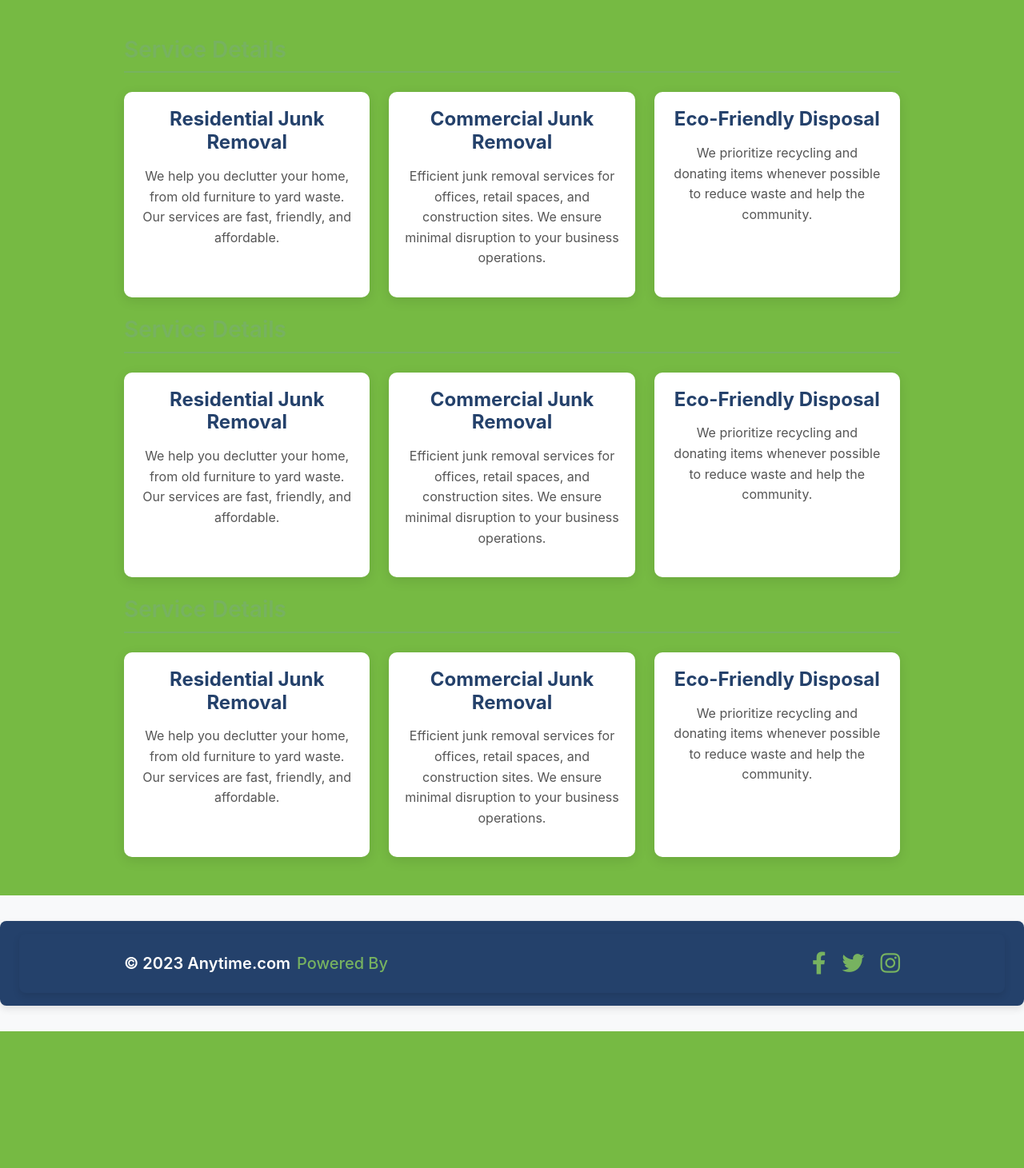
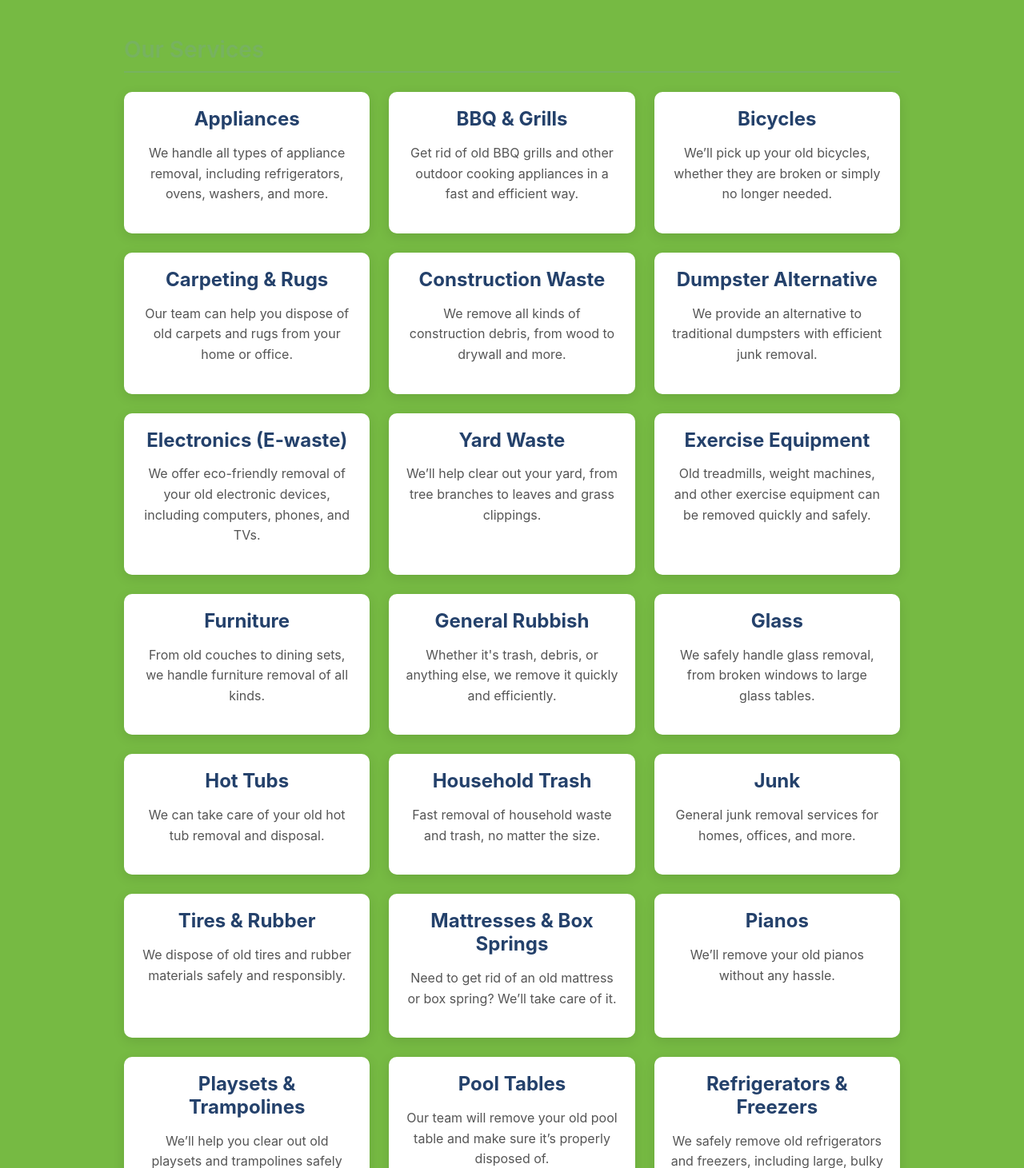
Before and after one commit to dagreatcode/Anytime, a React (Create React App) app in the folder client/: page /Service in a window 1280 px wide. Shown: the part 1669-3130 px from the top of the page at 80% size. Before the commit the page ends 2959 px from the top, so only its background shows below. Built offline with nearby package versions, Linux system fonts and the light colour scheme.

Commit message:
updated more content

```diff
--- a/client/src/containers/Profile/Profile.jsx
+++ b/client/src/containers/Profile/Profile.jsx
@@ -1,6 +1,32 @@
 import React from "react";
 import Images from "./Images.jsx"; // Assuming Images component showcases images of services
 import "./Profile.css"; // Create a CSS file for styles
+
+const services = [
+  { name: "Appliances", description: "We handle all types of appliance removal, including refrigerators, ovens, washers, and more." },
+  { name: "BBQ & Grills", description: "Get rid of old BBQ grills and other outdoor cooking appliances in a fast and efficient way." },
+  { name: "Bicycles", description: "We’ll pick up your old bicycles, whether they are broken or simply no longer needed." },
+  { name: "Carpeting & Rugs", description: "Our team can help you dispose of old carpets and rugs from your home or office." },
+  { name: "Construction Waste", description: "We remove all kinds of construction debris, from wood to drywall and more." },
+  { name: "Dumpster Alternative", description: "We provide an alternative to traditional dumpsters with efficient junk removal." },
+  { name: "Electronics (E-waste)", description: "We offer eco-friendly removal of your old electronic devices, including computers, phones, and TVs." },
+  { name: "Yard Waste", description: "We’ll help clear out your yard, from tree branches to leaves and grass clippings." },
+  { name: "Exercise Equipment", description: "Old treadmills, weight machines, and other exercise equipment can be removed quickly and safely." },
+  { name: "Furniture", description: "From old couches to dining sets, we handle furniture removal of all kinds." },
+  { name: "General Rubbish", description: "Whether it's trash, debris, or anything else, we remove it quickly and efficiently." },
+  { name: "Glass", description: "We safely handle glass removal, from broken windows to large glass tables." },
+  { name: "Hot Tubs", description: "We can take care of your old hot tub removal and disposal." },
+  { name: "Household Trash", description: "Fast removal of household waste and trash, no matter the size." },
+  { name: "Junk", description: "General junk removal services for homes, offices, and more." },
+  { name: "Tires & Rubber", description: "We dispose of old tires and rubber materials safely and responsibly." },
+  { name: "Mattresses & Box Springs", description: "Need to get rid of an old mattress or box spring? We’ll take care of it." },
+  { name: "Pianos", description: "We’ll remove your old pianos without any hassle." },
+  { name: "Playsets & Trampolines", description: "We’ll help you clear out old playsets and trampolines safely and efficiently." },
+  { name: "Pool Tables", description: "Our team will remove your old pool table and make sure it’s properly disposed of." },
+  { name: "Refrigerators & Freezers", description: "We safely remove old refrigerators and freezers, including large, bulky units." },
+  { name: "Scrap Metals", description: "We accept all kinds of scrap metal and will dispose of it responsibly." },
+  { name: "Televisions", description: "Old TVs? We’ll take them off your hands and dispose of them safely." },
+];
 
 const Profile = () => {
   return (
@@ -19,104 +45,23 @@ const Profile = () => {
         {/* Images Section */}
         <Images className="service-images mb-5" />
 
-        {/* Service Details Section */}
-        <h2 className="section-subtitle my-4">Service Details</h2>
+        {/* Service List */}
+        <h2 className="section-subtitle my-4">Our Services</h2>
         <div className="row">
-          {/* Service Card 1 */}
-          <div className="col-md-4">
-            <div className="service-card">
-              <h3>Residential Junk Removal</h3>
-              <p>
-                We help you declutter your home, from old furniture to yard waste. Our services are fast, friendly, and affordable.
-              </p>
+          {services.map((service, index) => (
+            <div className="col-md-4 mb-4" key={index}>
+              <div className="service-card">
+                <h3>{service.name}</h3>
+                <p>{service.description}</p>
+              </div>
             </div>
-          </div>
+          ))}
+        </div>
 
-          {/* Service Card 2 */}
-          <div className="col-md-4">
-            <div className="service-card">
-              <h3>Commercial Junk Removal</h3>
-              <p>
-                Efficient junk removal services for offices, retail spaces, and construction sites. We ensure minimal disruption to your business operations.
-              </p>
-            </div>
-          </div>
-
-          {/* Service Card 3 */}
-          <div className="col-md-4">
-            <div className="service-card">
-              <h3>Eco-Friendly Disposal</h3>
-              <p>
-                We prioritize recycling and donating items whenever possible to reduce waste and help the community.
-              </p>
-            </div>
-          </div>
-        </div>
-        {/* Service Details Section */}
-        <h2 className="section-subtitle my-4">Service Details</h2>
-        <div className="row">
-          {/* Service Card 1 */}
-          <div className="col-md-4">
-            <div className="service-card">
-              <h3>Residential Junk Removal</h3>
-              <p>
-                We help you declutter your home, from old furniture to yard waste. Our services are fast, friendly, and affordable.
-              </p>
-            </div>
-          </div>
-
-          {/* Service Card 2 */}
-          <div className="col-md-4">
-            <div className="service-card">
-              <h3>Commercial Junk Removal</h3>
-              <p>
-                Efficient junk removal services for offices, retail spaces, and construction sites. We ensure minimal disruption to your business operations.
-              </p>
-            </div>
-          </div>
-
-          {/* Service Card 3 */}
-          <div className="col-md-4">
-            <div className="service-card">
-              <h3>Eco-Friendly Disposal</h3>
-              <p>
-                We prioritize recycling and donating items whenever possible to reduce waste and help the community.
-              </p>
-            </div>
-          </div>
-        </div>
-        {/* Service Details Section */}
-        <h2 className="section-subtitle my-4">Service Details</h2>
-        <div className="row">
-          {/* Service Card 1 */}
-          <div className="col-md-4">
-            <div className="service-card">
-              <h3>Residential Junk Removal</h3>
-              <p>
-                We help you declutter your home, from old furniture to yard waste. Our services are fast, friendly, and affordable.
-              </p>
-            </div>
-          </div>
-
-          {/* Service Card 2 */}
-          <div className="col-md-4">
-            <div className="service-card">
-              <h3>Commercial Junk Removal</h3>
-              <p>
-                Efficient junk removal services for offices, retail spaces, and construction sites. We ensure minimal disruption to your business operations.
-              </p>
-            </div>
-          </div>
-
-          {/* Service Card 3 */}
-          <div className="col-md-4">
-            <div className="service-card">
-              <h3>Eco-Friendly Disposal</h3>
-              <p>
-                We prioritize recycling and donating items whenever possible to reduce waste and help the community.
-              </p>
-            </div>
-          </div>
+        {/* Call to Action */}
+        <div className="text-center my-5">
+          <p className="lead">Ready to get started? Contact us today for a free estimate!</p>
+          <button className="btn btn-primary">Get a Quote</button>
         </div>
       </div>
     </>
```
